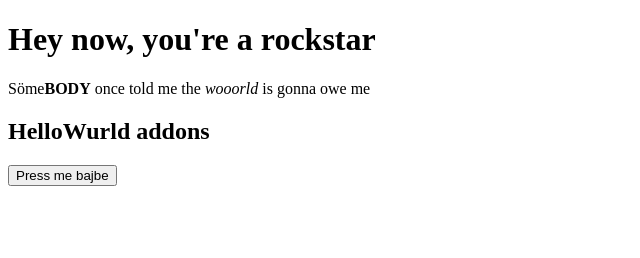
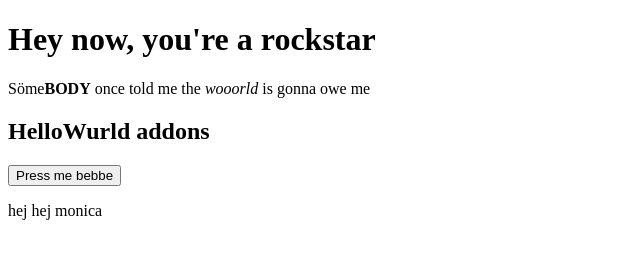
Before and after one commit to vikluund/gitlaxaTIM, a plain HTML site: page index.html in a window 1280 px wide. Shown: the whole page, without its empty margins (0-640 px from the left). Drawn offline with Linux system fonts and the light colour scheme.

Commit message:
Updaterat html filen
KOLLA HIT KONSOL igen

```diff
--- a/index.html
+++ b/index.html
@@ -13,7 +13,9 @@
   <p>Söme<b>BODY</b> once told me the <i>wooorld</i> is gonna owe me</p>
 
   <h2>HelloWurld addons</h2>
-  <button>Press me bajbe</button>
+  <button>Press me bebbe</button>
+
+  <p>hej hej monica</p>
 
 </body>
 
```
